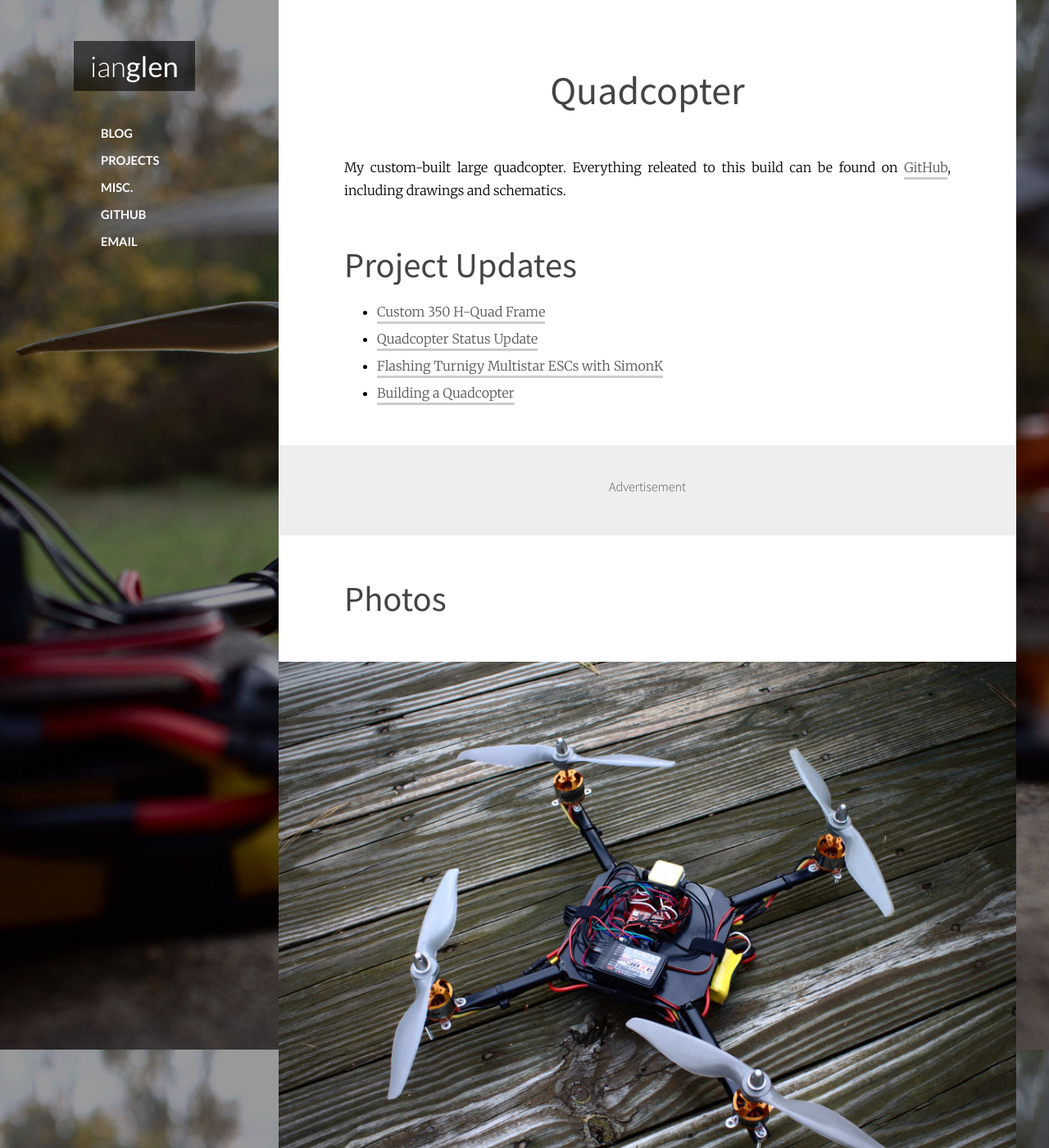
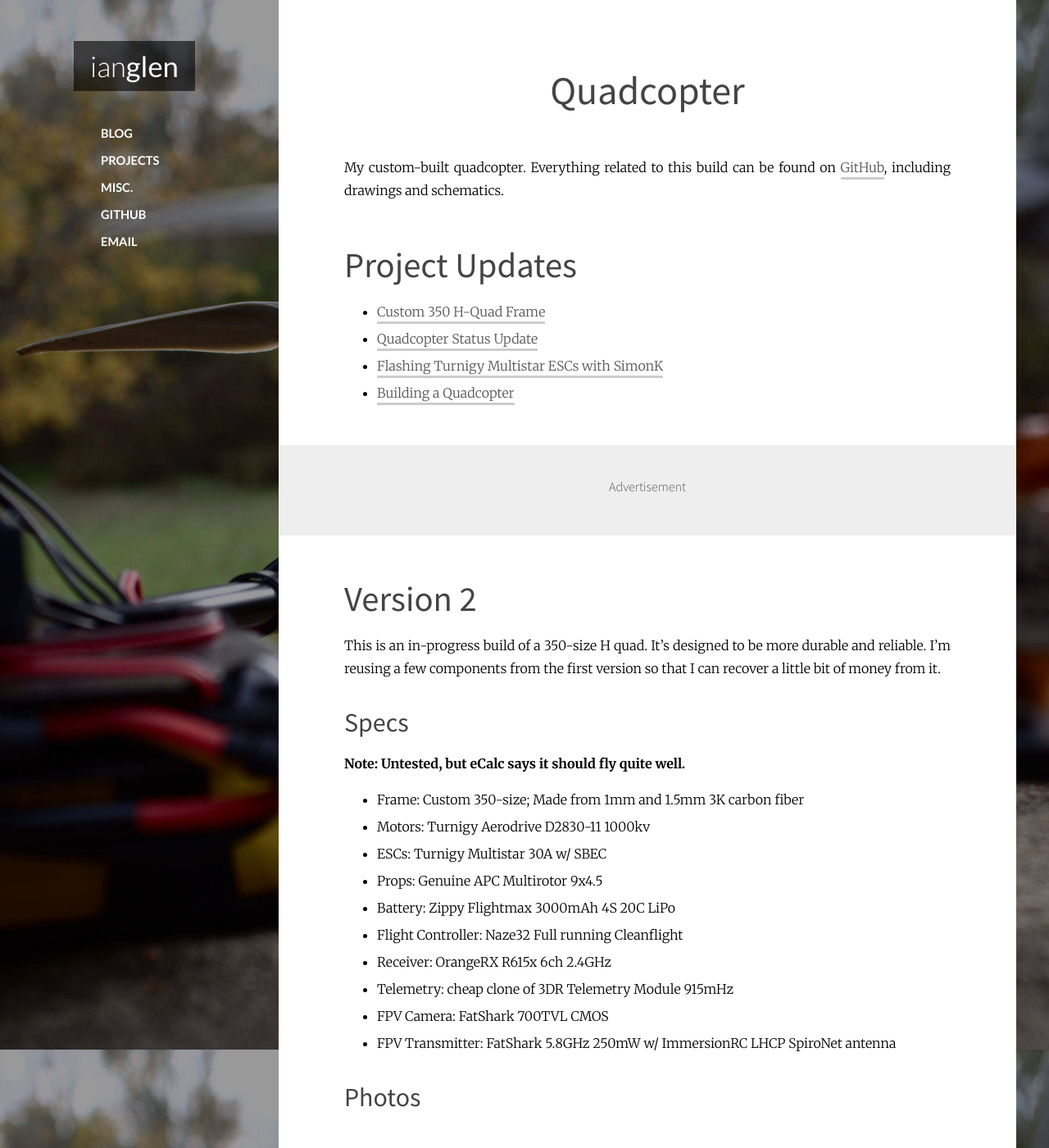
Before and after one commit to codeThatThinks/ianglen.me, a Jekyll site: the page built from projects/quadcopter.md, in a window 1280 px wide and 1400 px high. Shown: the whole window at 82% size. Built offline with Jekyll 4.4.1, drawn with Linux system fonts in a browser that asks for light colours; Markdown is read by kramdown in place of the engine named in the settings; some of the changed text lies outside the part shown.

Commit message:
Added version 2 to quadcopter page

```diff
--- a/projects/quadcopter.md
+++ b/projects/quadcopter.md
@@ -3,11 +3,11 @@ layout: page
 title: Quadcopter
 category: project
 permalink: /projects/quadcopter/
-excerpt: My custom-built large quadcopter.
+excerpt: My custom-built quadcopter.
 image: projects/quadcopter/page.jpg
 ---
 
-My custom-built large quadcopter. Everything releated to this build can be found on [GitHub](https://github.com/codeThatThinks/Quadcopter), including drawings and schematics.
+My custom-built quadcopter. Everything related to this build can be found on [GitHub](https://github.com/codeThatThinks/Quadcopter), including drawings and schematics.
 
 ## Project Updates
 
@@ -19,10 +19,55 @@ My custom-built large quadcopter. Everything releated to this build can be found
 {% include ad.html %}
 
 
-## Photos
+## Version 2
 
-{% include image.html url="/content/projects/quadcopter/quadcopter.jpg" %}
-{% include image.html url="/content/projects/quadcopter/electronics.jpg" %}
-{% include image.html url="/content/projects/quadcopter/motors.jpg" %}
+This is an in-progress build of a 350-size H quad. It's designed to be more durable and reliable. I'm reusing a few components from the first version so that I can recover a little bit of money from it.
+
+### Specs
+
+**Note: Untested, but eCalc says it should fly quite well.**
+
+* Frame: Custom 350-size; Made from 1mm and 1.5mm 3K carbon fiber
+* Motors: Turnigy Aerodrive D2830-11 1000kv
+* ESCs: Turnigy Multistar 30A w/ SBEC
+* Props: Genuine APC Multirotor 9x4.5
+* Battery: Zippy Flightmax 3000mAh 4S 20C LiPo
+* Flight Controller: Naze32 Full running Cleanflight
+* Receiver: OrangeRX R615x 6ch 2.4GHz
+* Telemetry: cheap clone of 3DR Telemetry Module 915mHz
+* FPV Camera: FatShark 700TVL CMOS
+* FPV Transmitter: FatShark 5.8GHz 250mW w/ ImmersionRC LHCP SpiroNet antenna
+
+### Photos
+
+{% include image.html url="/content/projects/quadcopter/ver2-frame.jpg" %}
+{% include image.html url="/content/projects/quadcopter/ver2-motors.jpg" %}
+{% include image.html url="/content/projects/quadcopter/ver2-case.jpg" %}
 
 {% include ad.html %}
+
+
+## Version 1
+
+The first version of my quadcopter was a 400-size X quad. It was constructed under a very tight budget, and while it flew, it was not durable and did not perform well. It suffered a hard crash and the frame completely disintegrated.
+
+### Specs
+
+**Note: Please do not build a quadcopter using this spec list. It doesn't fly well.**
+
+* Frame: Custom 400-size; Made from plastic and fiberglass
+* Motors: Turnigy Aerodrive D2830-11 1000kv
+* ESCs: Turnigy Multistar 30A w/ SBEC
+* Props: cheap clone of APC Electric 8x4
+* Battery: Zippy Compact 4000mAh 3S 25C LiPo
+* Flight Controller: Custom running Multiwii; Arduino Pro Mini; GY-80 IMU
+* Receiver: Turnigy 9X8C v2 8ch 2.4GHz
+* Telemetry: cheap clone of 3DR Telemetry Module 915mHz
+
+### Photos
+
+{% include image.html url="/content/projects/quadcopter/ver1-quadcopter.jpg" %}
+{% include image.html url="/content/projects/quadcopter/ver1-electronics.jpg" %}
+{% include image.html url="/content/projects/quadcopter/ver1-motors.jpg" %}
+
+{% include ad.html %}
```
Also changed, not shown: content/projects/quadcopter/ver1-electronics.jpg (renamed from content/projects/quadcopter/electronics.jpg), content/projects/quadcopter/ver1-motors.jpg (renamed from content/projects/quadcopter/motors.jpg), content/projects/quadcopter/ver1-quadcopter.jpg (renamed from content/projects/quadcopter/quadcopter.jpg), content/projects/quadcopter/ver2-case.jpg (added), content/projects/quadcopter/ver2-frame.jpg (added), content/projects/quadcopter/ver2-motors.jpg (added).
